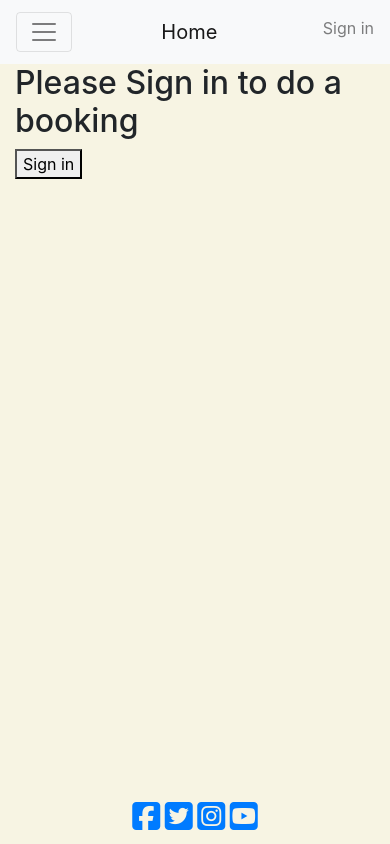
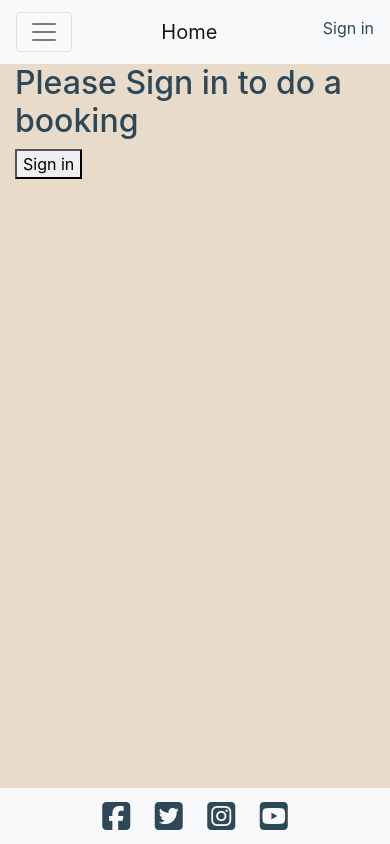
Before and after one commit to MarcelloMuy/ci-ms4-hotel-website, a Django app: page /booknow/ in a window 390 px wide. Run offline with Django 3.2, Linux system fonts and the light colour scheme; some libraries are stand-ins or nearby versions.

Commit message:
Write a better solution for hero img responsiveness, style navbar and footer

```diff
--- a/static/css/style.css
+++ b/static/css/style.css
@@ -1,12 +1,15 @@
-/* Set background color for all pages */
+/* All pages */
 body {
-    background-color: #F7F4E3;
+    background-color: #E9DBC9;
+    color: #2F4858;
+}
+
+/* Navbar */
+.nav-item > a {
+  color: #2F4858 !important;;
 }
 
 /* Adjust position of alert container so it doesn't push the hero img */
-#hero-img {
-    position: relative;
-}
 
 #alert-container {
   position: absolute;
@@ -17,17 +20,21 @@
   text-align: center;
 }
 
-/* Change hero image for better results in smaller screens */
-.image2{
-    display: none;
+#hero-img {
+    position: relative;
 }
 
- @media only screen and (max-width: 1000px){
-    .image1{
-      display: none;
+
+/* Adjust hero img responsiveness */
+.image1 {
+    height: 100vh;
+    width: 100%;
+    object-fit: cover;
+    max-height: 992px;
 }
 
-    .image2{
-      display: block;
+/* Footer */
+#footer > a {
+  color: #2F4858 ;
+  margin: 10px;
 }
- }
--- a/templates/base.html
+++ b/templates/base.html
@@ -85,8 +85,8 @@
         {% endblock content %}
     </main>
     <!-- Footer -->
-    <footer class="fixed-bottom py-3">
-            <div class="footer mt-auto text-center">
+    <footer class="fixed-bottom py-3 bg-light">
+            <div id="footer" class="footer mt-auto text-center">
                 <a href="#"><i class="fab fa-facebook-square fa-2xl"></i></a>
                 <a href="#"><i class="fab fa-twitter-square fa-2xl"></i></a>
                 <a href="#"><i class="fab fa-instagram-square fa-2xl"></i></a>
--- a/templates/index.html
+++ b/templates/index.html
@@ -3,8 +3,7 @@
 {% block content %}
     <div id="hero-img" class="container-fluid">
         <div class="row">
-            <img class="img-fluid image1" src="https://res.cloudinary.com/marcellomuy/hotel-hero-img-zoom2.png" alt="">
-            <img class="img-fluid image2" src="https://res.cloudinary.com/marcellomuy/hotel-hero-img-zoom3.png" alt="">
+            <img class="img-fluid image1" src="https://res.cloudinary.com/marcellomuy/hotel-hero-img-zoom2.png" alt="Hotel lobby image">
         </div>
     </div>
 {% endblock %}
```
Also changed, not shown: README.md. Lines whose indentation alone changed are shown as unchanged.
